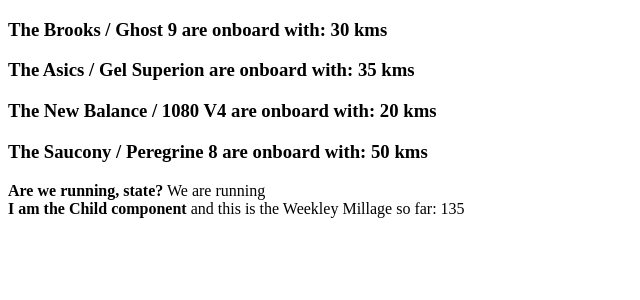
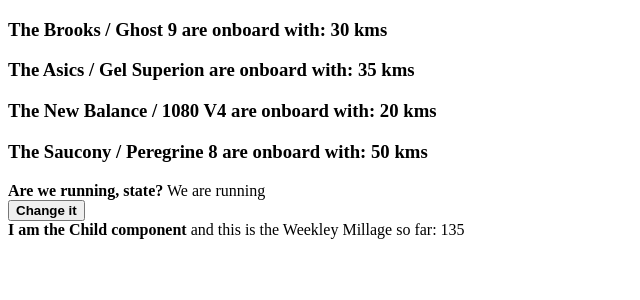
Before and after one commit to nigmasilmi/react-essential-training, a React (Create React App) app in the folder first-react/: page / in a window 1280 px wide. Shown: the top 300 px of the page, without its empty margins (0-640 px from the left). Built offline with nearby package versions, Linux system fonts and the light colour scheme.

Commit message:
Using setState with objects

```diff
--- a/first-react/src/index.js
+++ b/first-react/src/index.js
@@ -70,19 +70,31 @@
   constructor(props) {
     super(props)
     this.state = { running: true }
+    // binding this
+    this.goToRun = this.goToRun.bind(this)
   }
+
+  // changing the state method
+
+  goToRun() {
+    this.setState({
+      running: !this.state.running
+    })
+  }
+
   render() {
     const { equipment } = this.props
     return (
       <section>
         <div>{equipment.map((pair, i) => <Pair key={i} brand={pair.brand} model={pair.model} kms={pair.kms} />)}</div>
         <div><strong>Are we running, state?</strong> {this.state.running ? 'We are running' : 'We are just preparing to run'}</div>
+        <button onClick={this.goToRun}><strong>Change it</strong></button>
         <KmsCounter />
       </section >
     )
   }
+
 }
-
 
 ReactDOM.render(
   <div>
```
